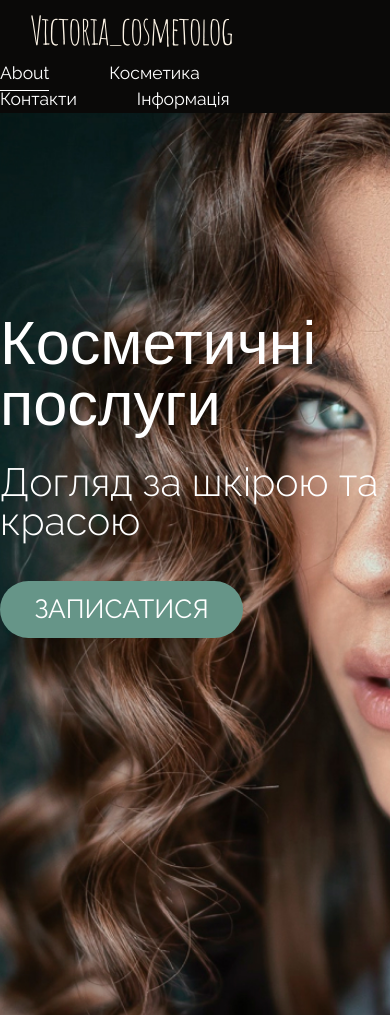
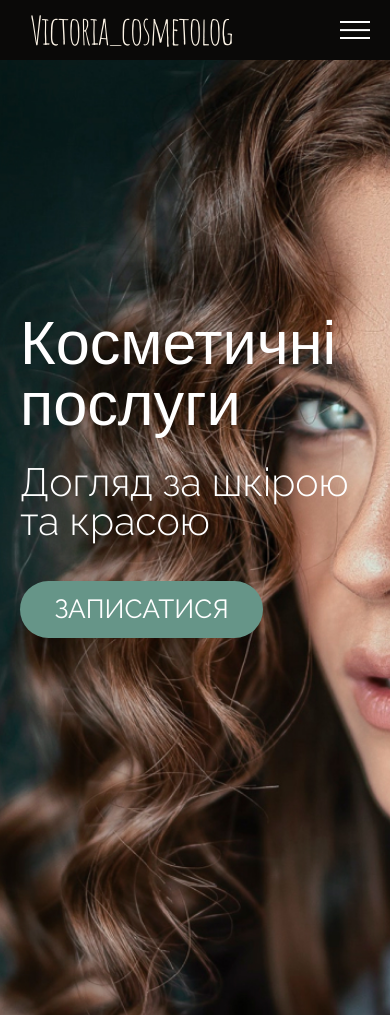
Before and after one commit to CyberPsychoPlus/cosmetology-landing-page, a website built with Vite: page index.html in a window 390 px wide. Shown: the top 1015 px of the page. Built offline with nearby package versions, Linux system fonts and the light colour scheme; files whose address does not match are found by name.

Commit message:
Added a burger menu

```diff
--- a/index.html
+++ b/index.html
@@ -62,6 +62,9 @@
 							</li>
 						</ul>
 					</nav>
+					<div class="menu__icon">
+						<span></span>
+					</div>
 				</div>
 			</div>
 		</header>
@@ -69,6 +72,7 @@
 			<section class="intro" id="intro">
 				<div class="intro__bg">
 					<div class="container">
+						<div class="intro__wrapper">
 							<h1 class="intro__title">Косметичні послуги</h1>
 							<p class="intro__subtitle">Догляд за шкірою та красою</p>
 							<button class="intro__button">
@@ -80,6 +84,7 @@
 									Записатися
 								</a>
 							</button>
+						</div>
 					</div>
 				</div>
 			</section>
--- a/src/js/main.js
+++ b/src/js/main.js
@@ -1,4 +1,15 @@
 import '../scss/style.scss'
+
+// Burger menu
+const iconMenu = document.querySelector('.menu__icon')
+const headerNav = document.querySelector('.header__nav')
+if (iconMenu) {
+	iconMenu.addEventListener('click', function (e) {
+		document.body.classList.toggle('_lock')
+		iconMenu.classList.toggle('_active')
+		headerNav.classList.toggle('_active')
+	})
+}
 
 // Scroll on click for navigation menu
 const menuLinks = document.querySelectorAll('.header__link[data-goto]')
@@ -18,6 +29,12 @@ if (menuLinks.length > 0) {
 				gotoBlock.getBoundingClientRect().top +
 				window.scrollY -
 				document.querySelector('header').offsetHeight
+
+			if (iconMenu.classList.contains('_active')) {
+				document.body.classList.remove('_lock')
+				iconMenu.classList.remove('_active')
+				headerNav.classList.remove('_active')
+			}
 
 			window.scrollTo({
 				top: gotoBlockValue,
--- a/src/scss/style.scss
+++ b/src/scss/style.scss
@@ -7,6 +7,10 @@
 body {
 	font-family: 'Raleway', sans-serif;
 	background-color: #f0f0f0;
+}
+
+body._lock {
+	overflow: hidden;
 }
 
 .header {
@@ -46,7 +50,7 @@ body {
 			opacity: 0.75;
 		}
 		&:last-child {
-			margin-right: 0;
+			margin-right: 20px;
 		}
 	}
 
@@ -69,6 +73,11 @@ body {
 		line-height: 150.018%; /* 30.004px */
 	}
 }
+
+.menu__icon {
+	display: none;
+}
+
 .container {
 	max-width: 1620px;
 	margin: 0 auto;
@@ -81,6 +90,10 @@ body {
 		background: url(/images/intro-bg.jpg) no-repeat center;
 		background-size: cover;
 		padding-top: 310px;
+	}
+
+	&__wrapper {
+		padding: 0px 20px;
 	}
 
 	&__title {
@@ -127,6 +140,7 @@ body {
 	&__wrapper {
 		max-width: 1100px;
 		margin: 0 auto;
+		padding: 0px 20px;
 	}
 
 	&__title {
@@ -186,16 +200,18 @@ body {
 			height: 100%;
 			background: url(/images/skincare-bg.jpg) no-repeat center;
 			background-size: cover;
-			filter: brightness(0.7) contrast(0.8);
+			filter: brightness(0.5) contrast(0.8);
 			z-index: -1;
 		}
 	}
 
 	&__wrapper {
 		display: grid;
+		place-items: center;
 		grid-template-columns: repeat(2, 1fr);
 		grid-column-gap: 150px;
 		grid-row-gap: 40px;
+		padding: 0px 20px;
 	}
 
 	&__about {
@@ -217,7 +233,7 @@ body {
 
 	&__img {
 		max-width: 600px;
-		min-width: 300px;
+		min-width: 400px;
 		margin: 0 auto;
 		display: block;
 	}
@@ -259,6 +275,7 @@ body {
 		display: grid;
 		grid-template-columns: repeat(3, 1fr);
 		gap: 50px;
+		padding: 0px 20px;
 	}
 
 	&__card {
@@ -436,3 +453,96 @@ body {
 		}
 	}
 }
+
+// Adaptive
+
+@media (max-width: 810px) {
+	.menu__icon {
+		z-index: 5;
+		display: block;
+		position: relative;
+		width: 30px;
+		height: 18px;
+		margin-right: 20px;
+		cursor: pointer;
+
+		span,
+		&::before,
+		&::after {
+			left: 0;
+			position: absolute;
+			height: 10%;
+			width: 100%;
+			transition: all 0.3s ease 0s;
+			background-color: #fff;
+		}
+
+		&::before,
+		&::after {
+			content: '';
+		}
+
+		&::before {
+			top: 0;
+		}
+
+		&::after {
+			bottom: 0;
+		}
+
+		span {
+			top: 50%;
+			transform: scale(1) translate(0px, -50%);
+		}
+
+		&._active span {
+			transform: scale(0) translate(0px, -50%);
+		}
+
+		&._active::before {
+			top: 50%;
+			transform: rotate(-45deg) translate(0px, -50%);
+		}
+
+		&._active::after {
+			bottom: 50%;
+			transform: rotate(45deg) translate(0px, 50%);
+		}
+	}
+
+	.header__list {
+		display: flex;
+		flex-direction: column;
+
+		.header__item {
+			padding-bottom: 20px;
+		}
+
+		.header__item_underline {
+			position: relative;
+			&::after {
+				display: none;
+			}
+		}
+
+		.header__link {
+			font-size: 2.5rem;
+		}
+	}
+
+	.header__nav {
+		position: fixed;
+		top: 0;
+		left: -120%;
+		height: 100%;
+		width: 100%;
+		background-color: rgba(0, 0, 0, 0.9);
+		padding: 20px 30px 30px 30px;
+		transition: left 0.3s ease 0s;
+		overflow: auto;
+
+		&._active {
+			left: 0;
+		}
+	}
+}
```
Lines whose indentation alone changed are shown as unchanged.
